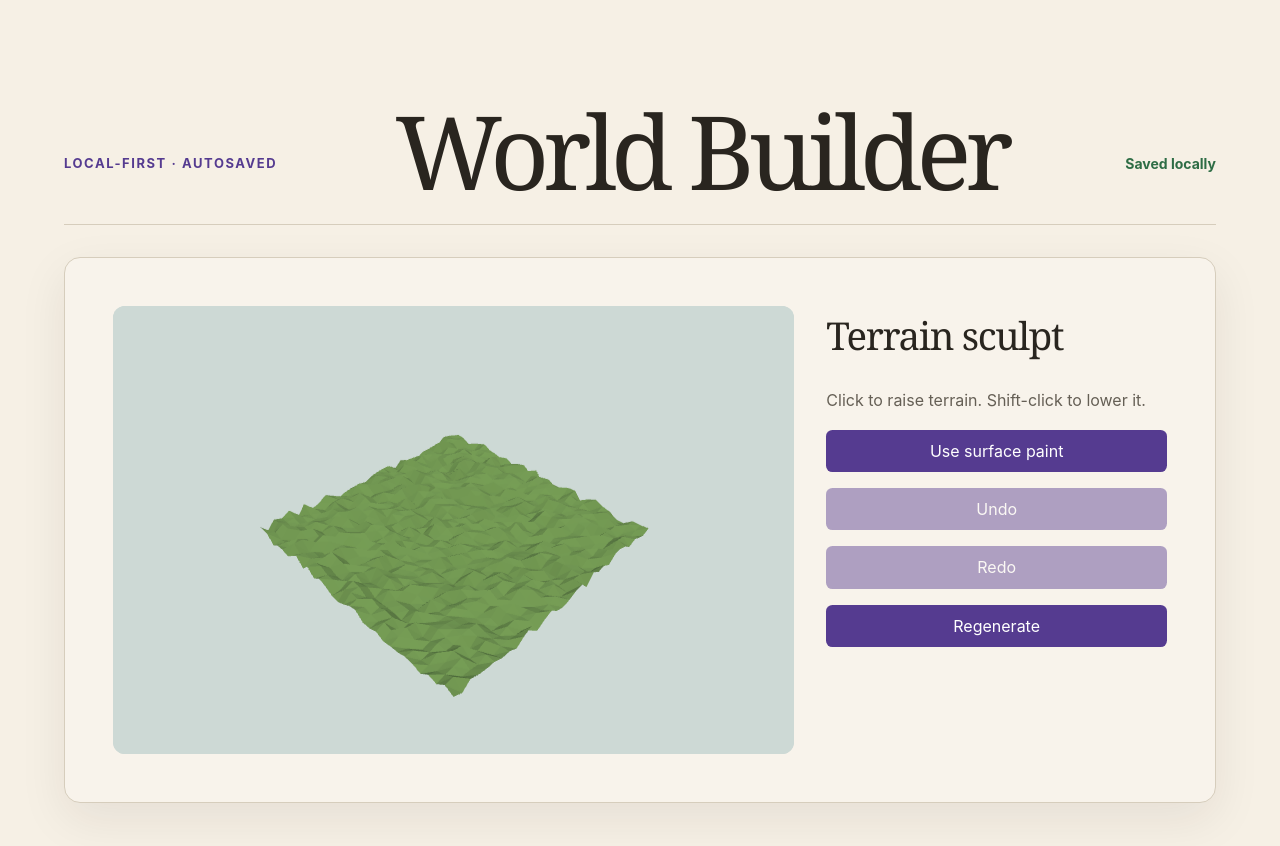
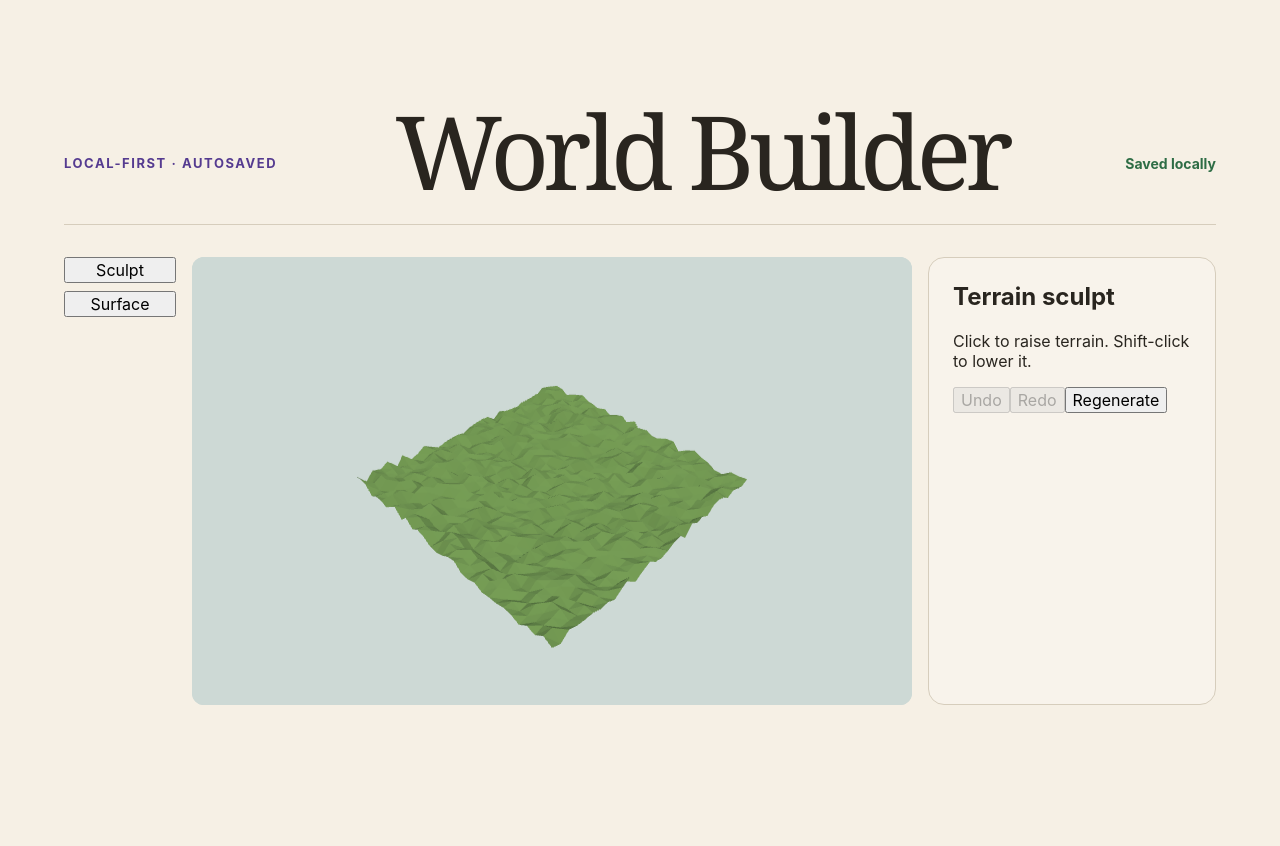
Before and after one commit to varunhv97/world-builder, a React (Vite) app: page / in a window 1280 px wide. Shown: the top 846 px of the page. After the commit the page ends 807 px from the top, so only its background shows below. Built offline with nearby package versions, Linux system fonts and the light colour scheme.

Commit message:
feat: add desktop workspace layout

```diff
--- a/src/App.css
+++ b/src/App.css
@@ -55,6 +55,9 @@ h1 {
   grid-template-columns: minmax(0, 1.5fr) minmax(14rem, 0.75fr);
   padding: clamp(1.5rem, 4vw, 3rem);
 }
+.workspace { display: grid; gap: 1rem; grid-template-columns: 7rem minmax(0, 1fr) 18rem; }
+.workspace nav { display: grid; align-content: start; gap: .5rem; }
+.workspace aside { background: color-mix(in srgb, var(--color-paper) 78%, white); border: 1px solid var(--color-line); border-radius: 1rem; padding: 1.5rem; }
 
 .app-shell > header { align-items: center; border-bottom: 1px solid var(--color-line); display: flex; justify-content: space-between; }
 .app-shell > header::after { color: #2e6d45; content: 'Saved locally'; font-size: .875rem; font-weight: 700; }
--- a/src/App.tsx
+++ b/src/App.tsx
@@ -29,6 +29,6 @@ function App() {
     if (paintMode) { setMaterials((current) => current.map((material, index) => index === y * DIMENSION + x ? (material + 1) % 3 : material)); return }
     setUndo((history) => [...history, heights]); setRedo([]); setHeights((current) => sculptTerrain(current, DIMENSION, x, y, delta))
   }
-  return <main className="app-shell"><header><p className="eyebrow">Local-first · autosaved</p><h1>World Builder</h1></header><section className="foundation-card"><canvas ref={canvasRef} className="world-canvas" onPointerDown={(event) => sculpt(event, event.shiftKey ? -35 : 35)} /><aside><h2>{paintMode ? 'Surface paint' : 'Terrain sculpt'}</h2><p>{paintMode ? 'Click terrain to cycle grass, water, and desert.' : 'Click to raise terrain. Shift-click to lower it.'}</p><button type="button" onClick={() => setPaintMode((value) => !value)}>{paintMode ? 'Use sculpt' : 'Use surface paint'}</button><button type="button" disabled={!undo.length} onClick={() => { const previous = undo.at(-1)!; setUndo((items) => items.slice(0, -1)); setRedo((items) => [...items, heights]); setHeights(previous) }}>Undo</button><button type="button" disabled={!redo.length} onClick={() => { const next = redo.at(-1)!; setRedo((items) => items.slice(0, -1)); setUndo((items) => [...items, heights]); setHeights(next) }}>Redo</button><button type="button" onClick={() => { setUndo((items) => [...items, heights]); setRedo([]); setHeights(generateTerrain(Date.now())) }}>Regenerate</button></aside></section></main>
+  return <main className="app-shell"><header><p className="eyebrow">Local-first · autosaved</p><h1>World Builder</h1></header><section className="workspace"><nav aria-label="Tools"><button type="button" aria-pressed={!paintMode} onClick={() => setPaintMode(false)}>Sculpt</button><button type="button" aria-pressed={paintMode} onClick={() => setPaintMode(true)}>Surface</button></nav><canvas ref={canvasRef} className="world-canvas" onPointerDown={(event) => sculpt(event, event.shiftKey ? -35 : 35)} /><aside><h2>{paintMode ? 'Surface paint' : 'Terrain sculpt'}</h2><p>{paintMode ? 'Click terrain to cycle grass, water, and desert.' : 'Click to raise terrain. Shift-click to lower it.'}</p><button type="button" disabled={!undo.length} onClick={() => { const previous = undo.at(-1)!; setUndo((items) => items.slice(0, -1)); setRedo((items) => [...items, heights]); setHeights(previous) }}>Undo</button><button type="button" disabled={!redo.length} onClick={() => { const next = redo.at(-1)!; setRedo((items) => items.slice(0, -1)); setUndo((items) => [...items, heights]); setHeights(next) }}>Redo</button><button type="button" onClick={() => { setUndo((items) => [...items, heights]); setRedo([]); setHeights(generateTerrain(Date.now())) }}>Regenerate</button></aside></section></main>
 }
 export default App
```
